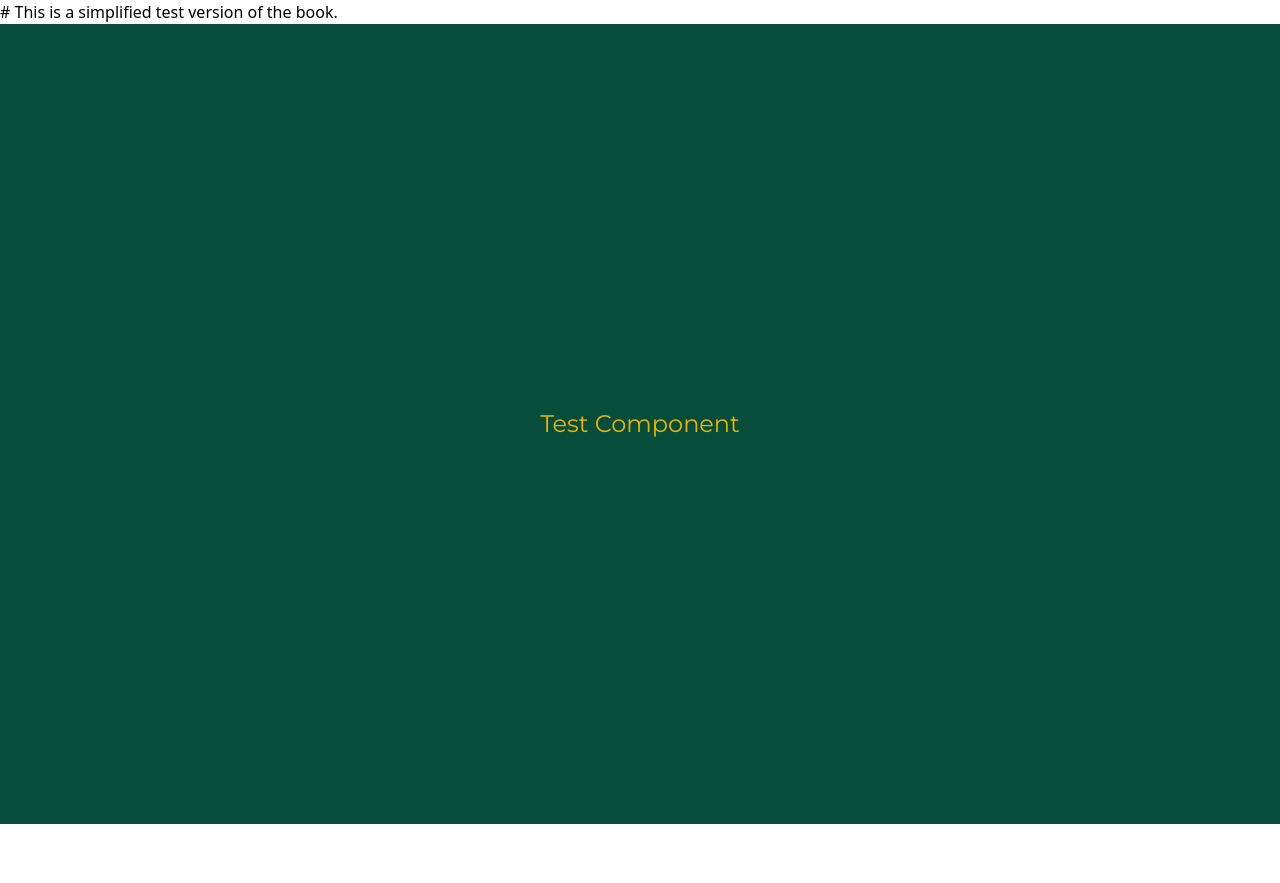
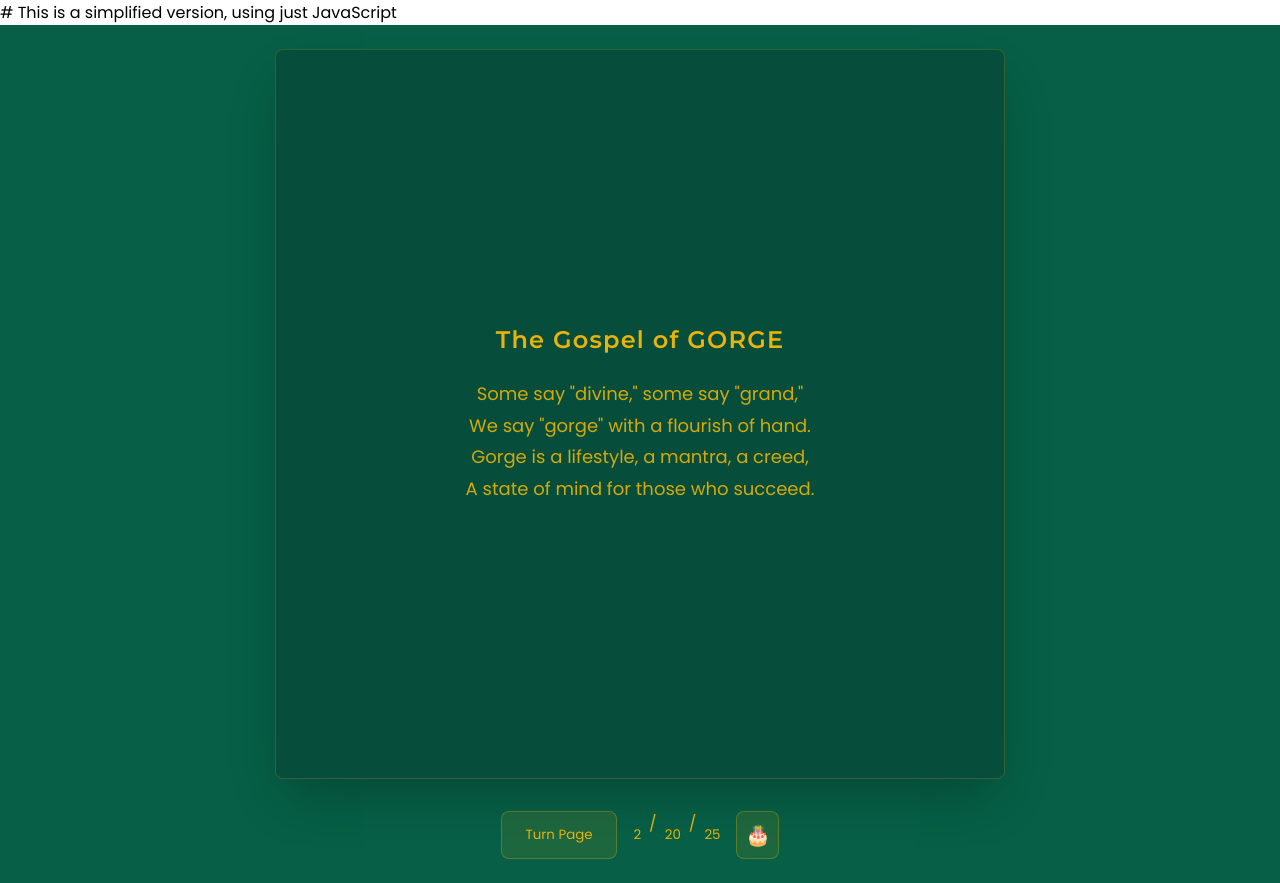
Before and after one commit to mkerem/mkerem.github.io, a plain HTML site: page 40-poems/index.html in a window 1280 px wide. Before the commit the page ends 824 px from the top, so only its background shows below. Drawn offline with nearby package versions, Linux system fonts and the light colour scheme.

Commit message:
simplified

```diff
--- a/40-poems/index.html
+++ b/40-poems/index.html
@@ -1,4 +1,4 @@
-# This is a simplified test version of the book.
+# This is a simplified version, using just JavaScript
 <!DOCTYPE html>
 <html lang="en">
 <head>
@@ -9,55 +9,179 @@
     <!-- Fonts -->
     <link href="https://fonts.googleapis.com/css2?family=Montserrat:wght@400;500;600&family=Poppins:wght@400;500&display=swap" rel="stylesheet">
 
-    <!-- React and ReactDOM -->
-    <script src="https://unpkg.com/react@18/umd/react.development.js"></script>
-    <script src="https://unpkg.com/react-dom@18/umd/react-dom.development.js"></script>
+    <!-- Styles -->
+    <style>
+        body {
+            margin: 0;
+            padding: 0;
+            font-family: 'Poppins', sans-serif;
+        }
 
-    <!-- Babel -->
-    <script src="https://unpkg.com/@babel/standalone/babel.min.js"></script>
+        .container {
+            min-height: 100vh;
+            background-color: #065f46;
+            padding: 1.5rem;
+            display: flex;
+            flex-direction: column;
+            align-items: center;
+            justify-content: center;
+        }
 
-    <!-- Tailwind CSS -->
-    <script src="https://cdn.tailwindcss.com"></script>
+        .book {
+            width: 600px;
+            height: 600px;
+            background-color: #064e3b;
+            border: 1px solid rgba(234, 179, 8, 0.2);
+            border-radius: 0.5rem;
+            box-shadow: 0 25px 50px -12px rgba(0, 0, 0, 0.25);
+            position: relative;
+            display: flex;
+            align-items: center;
+            justify-content: center;
+            padding: 4rem;
+        }
+
+        .poem {
+            text-align: center;
+        }
+
+        .title {
+            font-family: 'Montserrat', sans-serif;
+            font-size: 1.5rem;
+            margin-bottom: 1.5rem;
+            color: #eab308;
+            letter-spacing: 0.05em;
+        }
+
+        .content {
+            font-size: 1.125rem;
+            color: rgba(234, 179, 8, 0.9);
+            white-space: pre-line;
+            line-height: 1.75;
+        }
+
+        .buttons {
+            display: flex;
+            justify-content: center;
+            gap: 1rem;
+            margin-top: 2rem;
+        }
+
+        button {
+            padding: 0.5rem 1.5rem;
+            background-color: rgba(234, 179, 8, 0.1);
+            color: #eab308;
+            border: 1px solid rgba(234, 179, 8, 0.3);
+            border-radius: 0.5rem;
+            transition: background-color 0.2s;
+            font-family: 'Poppins', sans-serif;
+            cursor: pointer;
+        }
+
+        button:hover {
+            background-color: rgba(234, 179, 8, 0.2);
+        }
+
+        .cake-button {
+            padding: 0.5rem;
+            font-size: 1.25rem;
+        }
+
+        .poem-links {
+            display: flex;
+            gap: 0.5rem;
+            color: #eab308;
+        }
+
+        .poem-links button {
+            background: none;
+            border: none;
+            padding: 0;
+            color: #eab308;
+        }
+
+        .poem-links button:hover {
+            color: #fcd34d;
+        }
+    </style>
+</head>
+<body>
+    <div class="container">
+        <div class="book">
+            <div class="poem">
+                <h2 class="title">The Gospel of GORGE</h2>
+                <p class="content">Some say "divine," some say "grand,"
+We say "gorge" with a flourish of hand.
+Gorge is a lifestyle, a mantra, a creed,
+A state of mind for those who succeed.</p>
+            </div>
+        </div>
+
+        <div class="buttons">
+            <button onclick="nextPoem()">Turn Page</button>
+            <div class="poem-links">
+                <button onclick="goToPoem(2)">2</button>
+                <span>/</span>
+                <button onclick="goToPoem(20)">20</button>
+                <span>/</span>
+                <button onclick="goToPoem(25)">25</button>
+            </div>
+            <button class="cake-button" onclick="showBirthdayPoem()">🎂</button>
+        </div>
+    </div>
+
     <script>
-        tailwind.config = {
-            theme: {
-                extend: {
-                    fontFamily: {
-                        montserrat: ['Montserrat', 'sans-serif'],
-                        poppins: ['Poppins', 'sans-serif'],
-                    },
-                }
+        const poems = [
+            {
+                title: "The Gospel of GORGE",
+                content: `Some say "divine," some say "grand,"
+We say "gorge" with a flourish of hand.
+Gorge is a lifestyle, a mantra, a creed,
+A state of mind for those who succeed.`
+            },
+            {
+                title: "No Dreams Are Off Any Tables",
+                content: `No dream too wild, no path too steep,
+No thought too vast for us to keep.
+You stack them high—why play it small?
+Move to Europe, build it all.
+
+With a spray of lavender, calming the mind,
+Inhale the peace, leave stress behind.
+Fleur du Lavender, a mist so pure,
+Dreams flow freely, calm and sure.`
+            }
+        ];
+
+        const birthdayPoem = {
+            title: "Forty",
+            content: `Dacia at forty—strong, untamed,
+A life well-lived, a queen well-named.
+No dreams delayed, no path too steep,
+She moves with power, bold and deep.
+A mystic, a force, wild and free,
+Exactly where she's meant to be.`
+        };
+
+        function updatePoem(poem) {
+            document.querySelector('.title').textContent = poem.title;
+            document.querySelector('.content').textContent = poem.content;
+        }
+
+        function nextPoem() {
+            const randomIndex = Math.floor(Math.random() * poems.length);
+            updatePoem(poems[randomIndex]);
+        }
+
+        function goToPoem(number) {
+            if (poems[number - 1]) {
+                updatePoem(poems[number - 1]);
             }
         }
-    </script>
-</head>
-<body>
-    <div id="root">Loading...</div>
 
-    <!-- Inline React Component for testing -->
-    <script type="text/babel">
-        // Simple test component
-        const TestComponent = () => {
-            return (
-                <div className="min-h-screen bg-emerald-900 p-6 flex flex-col items-center justify-center">
-                    <h1 className="text-yellow-500 text-2xl font-montserrat">Test Component</h1>
-                </div>
-            );
-        };
-
-        // Mount with error handling
-        try {
-            const rootElement = document.getElementById('root');
-            if (!rootElement) {
-                console.error('Root element not found!');
-            } else {
-                const root = ReactDOM.createRoot(rootElement);
-                root.render(<TestComponent />);
-                console.log('Component mounted successfully');
-            }
-        } catch (error) {
-            console.error('Error mounting component:', error);
-            document.body.innerHTML += `<div style="color: white;">Error: ${error.message}</div>`;
+        function showBirthdayPoem() {
+            updatePoem(birthdayPoem);
+            document.querySelector('.cake-button').style.display = 'none';
         }
     </script>
 </body>
```
